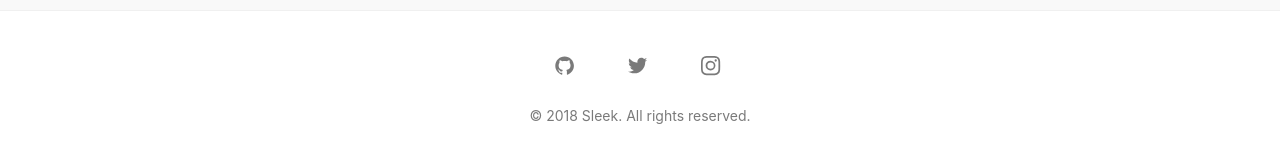
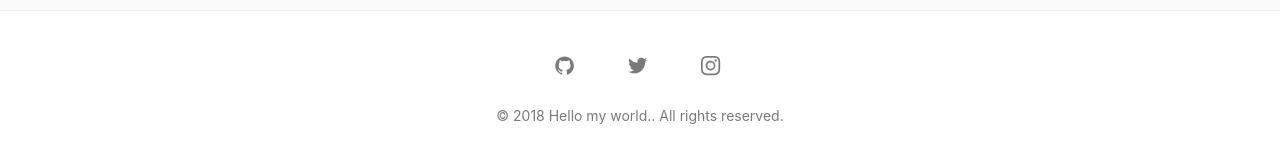
Before and after one commit to LunarKim/lunarkim.github.com, a Jekyll site: the page built from index.md, in a window 1280 px wide and 900 px high, scrolled down 935 px. Shown: the part 729-892 px from the top of the window. Built offline with Jekyll 4.4.1, drawn with Linux system fonts in a browser that asks for light colours.

Commit message:
second commit

```diff
--- a/_config.yml
+++ b/_config.yml
@@ -1,12 +1,12 @@
-title: Sleek # your site title
-author: GitHub User
-email: your-email@domain.com # email for form submission, you also have to change it in _js/scripts.js
+title: Hello my world. # your site title
+author: Moonhee Kim.
+email: kmh950320@gmail.com # email for form submission, you also have to change it in _js/scripts.js
 description: > # this means to ignore newlines until "baseurl:"
   Write an awesome description for your new site here. You can edit this
   line in _config.yml. It will appear in your document head meta (for
   Google search results) and in your feed.xml site description.
-baseurl: "/" # the subpath of your site, e.g. /blog
-url: "https://janczizikow.github.io/sleek" # the base hostname & protocol for your site, e.g. http://example.com
+baseurl: "" # the subpath of your site, e.g. /blog
+url: "" # the base hostname & protocol for your site, e.g. http://example.com
 twitter_username: jan_czizikow # replace with your_twitter_username or comment to remove link from footer
 github_username:  janczizikow # replace with your_github_username or comment to remove link from footer
 instagram_username: shanlongjj # replace with your_instagram_username or comment to remove link from footer
```
